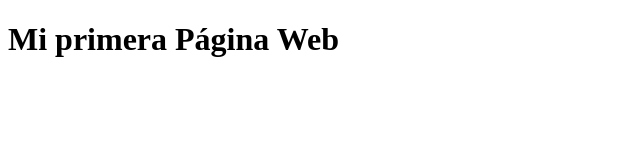
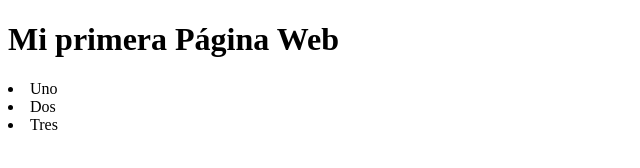
Before and after one commit to neamedina73/Ejerc-Git, a plain HTML site: page index.html in a window 1280 px wide. Shown: the whole page, without its empty margins (0-640 px from the left). Drawn offline with Linux system fonts and the light colour scheme.

Commit message:
save changes

```diff
--- a/index.html
+++ b/index.html
@@ -11,5 +11,12 @@
 <body>
     <h1>Mi primera Página Web</h1>
 </body>
+<div>
+    <nav>
+        <li>Uno</li>
+        <li>Dos</li>
+        <li>Tres</li>
+    </nav>
+</div>
 
 </html>
```
